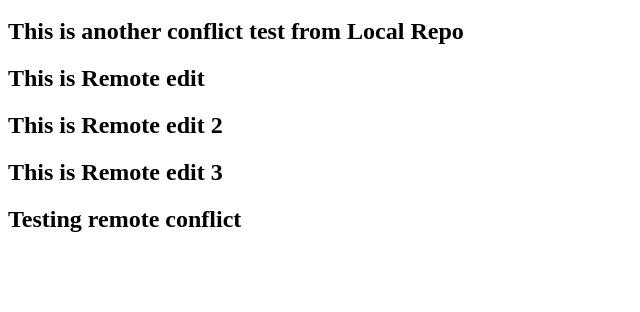
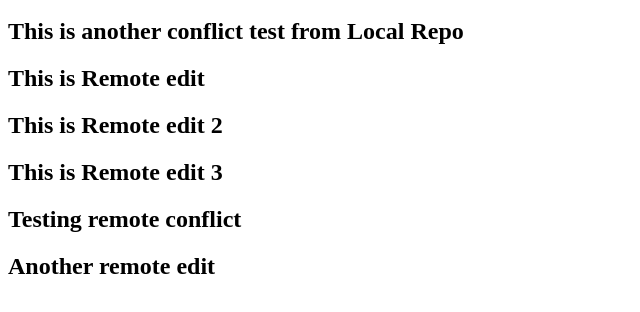
Before and after one commit to msa4012/SshRemoteRepo, a plain HTML site: page index.html in a window 1280 px wide. Shown: the part 300-612 px from the top of the page, without its empty margins (0-640 px from the left). Drawn offline with Linux system fonts and the light colour scheme.

Commit message:
Another remote change
Another remote change for merging

```diff
--- a/index.html
+++ b/index.html
@@ -25,5 +25,6 @@ modify index.html
 		<h2> This is Remote edit 2</<h2>
 			<h2> This is Remote edit 3</<h2>
 				<h2> Testing remote conflict </h2>
+				<h2> Another remote edit </h2>
 
 </html>
```
